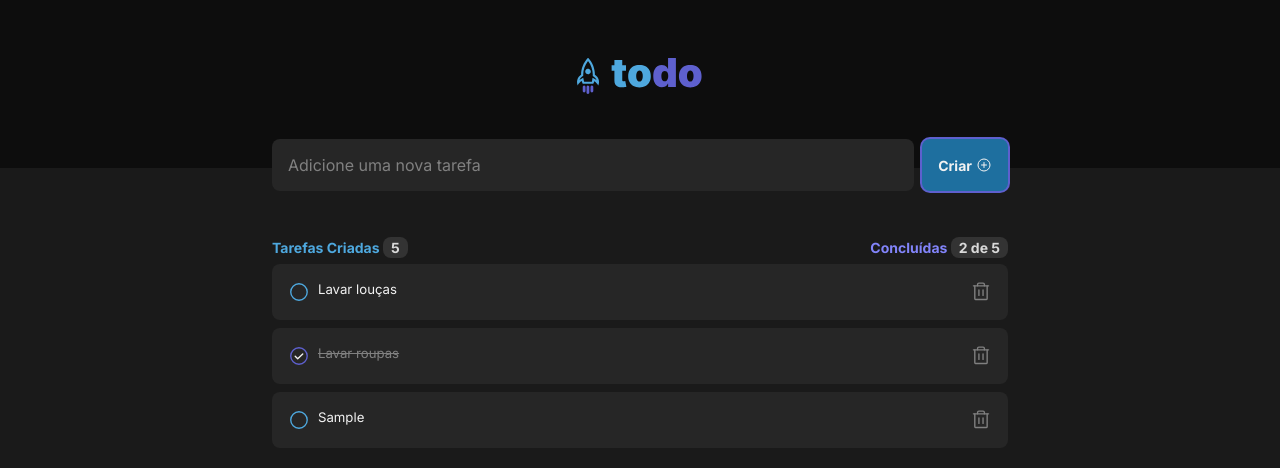
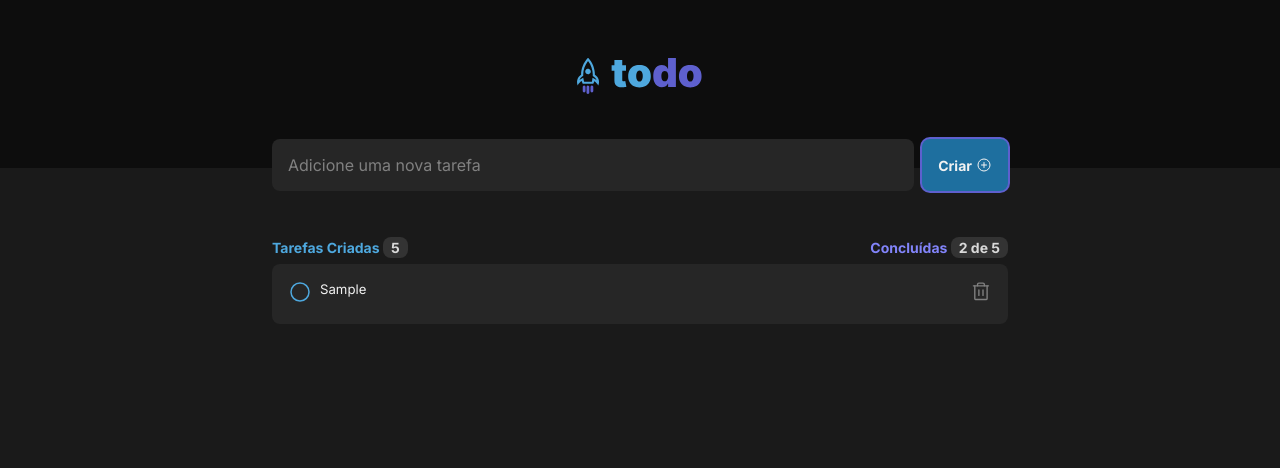
Before and after one commit to rmmena123/todo, a React (Vite) app: page / in a window 1280 px wide. Both pictures are taken after typing "Sample" into the empty fields and a click on the button "Criar". Shown: the top 468 px of the page. Built offline with nearby package versions, Linux system fonts and the light colour scheme.

Commit message:
#9 - Funcionalidade marcar tarefa como concluída

```diff
--- a/src/App.tsx
+++ b/src/App.tsx
@@ -1,11 +1,8 @@
 import { Header } from './components/Header'
-import { InsertTask } from './components/InsertTask'
-import { StatusTask } from './components/StatusTask'
-import { EmptyListTasks } from './components/EmptyListTasks'
+import { InsertTaskList } from './components/InsertTaskList'
 
 import './global.css'
 import styles from './App.module.css'
-import { Task } from './components/Task'
 
 function App() {
   return (
@@ -13,7 +10,7 @@ function App() {
       <Header />
 
       <main className={styles.wrapper}>
-        <InsertTask />
+        <InsertTaskList />
       </main>
     </div>
   )
--- a/src/components/InsertTask.tsx
+++ /dev/null
@@ -1,57 +0,0 @@
-import { FormEvent, useState } from 'react'
-import { PlusCircle } from 'phosphor-react'
-import { Task, TaskProps } from './Task'
-import { StatusTask } from './StatusTask'
-
-import styles from './InsertTask.module.css'
-
-const tasksRaw: TaskProps[] = [
-    {
-        id: String(Math.random()),
-        content: "Lavar louças",
-        isCompleted: false,
-    },
-    {
-        id: String(Math.random()),
-        content: "Lavar roupas",
-        isCompleted: true,
-    },
-];
-
-export function InsertTask() {
-    const [tasks, setTasks] = useState<TaskProps[]>(tasksRaw)
-    const [newTaskValue, setNewTaskValue] = useState('')
-
-    function handleCreateNewTask(event: FormEvent) {
-        event.preventDefault()
-
-        const newTask = {
-            id: String(Math.random),
-            content: newTaskValue,
-            isCompleted: false
-        }
-
-        setTasks([...tasks, newTask])
-        setNewTaskValue('')
-    }
-
-    return (
-        <>
-            <form className={styles.insertTask} onSubmit={handleCreateNewTask}>
-                <input type="text" placeholder="Adicione uma nova tarefa" value={newTaskValue} onChange={(e) => setNewTaskValue(e.target.value)} />
-                <button type="submit" onSubmit={handleCreateNewTask}>
-                    Criar
-                    <PlusCircle size={16} />
-                </button>
-            </form>
-
-            <StatusTask />
-
-            {
-                tasks.map(task => {
-                    return <Task id={String(Math.random)} key={task.id} isCompleted={task.isCompleted} content={task.content} />
-                })
-            }
-        </>
-    )
-}
--- /dev/null
+++ b/src/components/InsertTaskList.tsx
@@ -0,0 +1,69 @@
+import { ChangeEvent, FormEvent, useState } from 'react'
+import { PlusCircle } from 'phosphor-react'
+import { Task } from './Task'
+import { StatusTask } from './StatusTask'
+
+import styles from './InsertTask.module.css'
+
+interface TaskToInsertProps {
+    id: string;
+    content: string;
+    isCompleted: boolean;
+}
+
+export function InsertTaskList() {
+    const [tasks, setTasks] = useState<TaskToInsertProps[]>([])
+    const [newTaskValue, setNewTaskValue] = useState('')
+
+    function handleCreateNewTask(event: FormEvent) {
+        event.preventDefault()
+
+        const newTask = {
+            id: String(Math.random),
+            content: newTaskValue,
+            isCompleted: false
+        }
+
+        setTasks([...tasks, newTask])
+        setNewTaskValue('')
+    }
+
+    function handleChangeText(event: ChangeEvent<HTMLInputElement>) {
+        setNewTaskValue(event.target.value)
+    }
+
+    function changeIsComplete(id: string) {
+        const updatedCheckedTasks = tasks.map(task => {
+            if (task.id === id) {
+              return {
+                ...task,
+                isCompleted: !task.isCompleted
+              }
+            }
+
+            return task
+        })
+
+        setTasks(updatedCheckedTasks)
+    }
+
+    return (
+        <>
+            <form className={styles.insertTask} onSubmit={handleCreateNewTask}>
+                <input type="text" placeholder="Adicione uma nova tarefa" value={newTaskValue} onChange={handleChangeText} />
+                <button type="submit">
+                    Criar
+                    <PlusCircle size={16} />
+                </button>
+            </form>
+
+            <StatusTask />
+
+            {
+                tasks.map(task => {
+                    return <Task id={String(Math.random)} key={task.id} isCompleted={task.isCompleted} content={task.content} onChangeIsCompleted={changeIsComplete} />
+                })
+            }
+        </>
+    )
+}
--- a/src/components/Task.module.css
+++ b/src/components/Task.module.css
@@ -11,6 +11,13 @@
     margin-bottom: 1rem;
     margin: .5rem 0;
     gap: .5rem;
+}
+
+.buttonCheck {
+    background: none;
+    border: 0;
+    width: auto;
+    height: auto;
 }
 
 .circle, .checkCircle, .trash {
--- a/src/components/Task.tsx
+++ b/src/components/Task.tsx
@@ -1,16 +1,24 @@
 import { CheckCircle, Circle, Trash } from 'phosphor-react'
 import styles from './Task.module.css'
 
-export interface TaskProps {
+interface TaskProps {
     id: string;
     content: string;
     isCompleted: boolean;
+    onChangeIsCompleted: (id: string) => void;
 }
 
-export function Task({id, content, isCompleted}: TaskProps) {
+export function Task({id, content, isCompleted, onChangeIsCompleted}: TaskProps) {
+    function handleChangeisCompleted() {
+        onChangeIsCompleted(id)
+    }
+
     return(
         <div className={isCompleted ? styles.taskCompleted : styles.task}>
-            {isCompleted ? <CheckCircle size={24} className={styles.checkCircle} /> : <Circle size={24} className={styles.circle}/>}
+            <button onClick={handleChangeisCompleted} className={styles.buttonCheck}>
+                {isCompleted ? <CheckCircle size={24} className={styles.checkCircle}  /> : <Circle size={24} className={styles.circle} />}
+            </button>
+
             <p>{content}</p>
             <Trash size={24} className={styles.trash} />
         </div>
```
